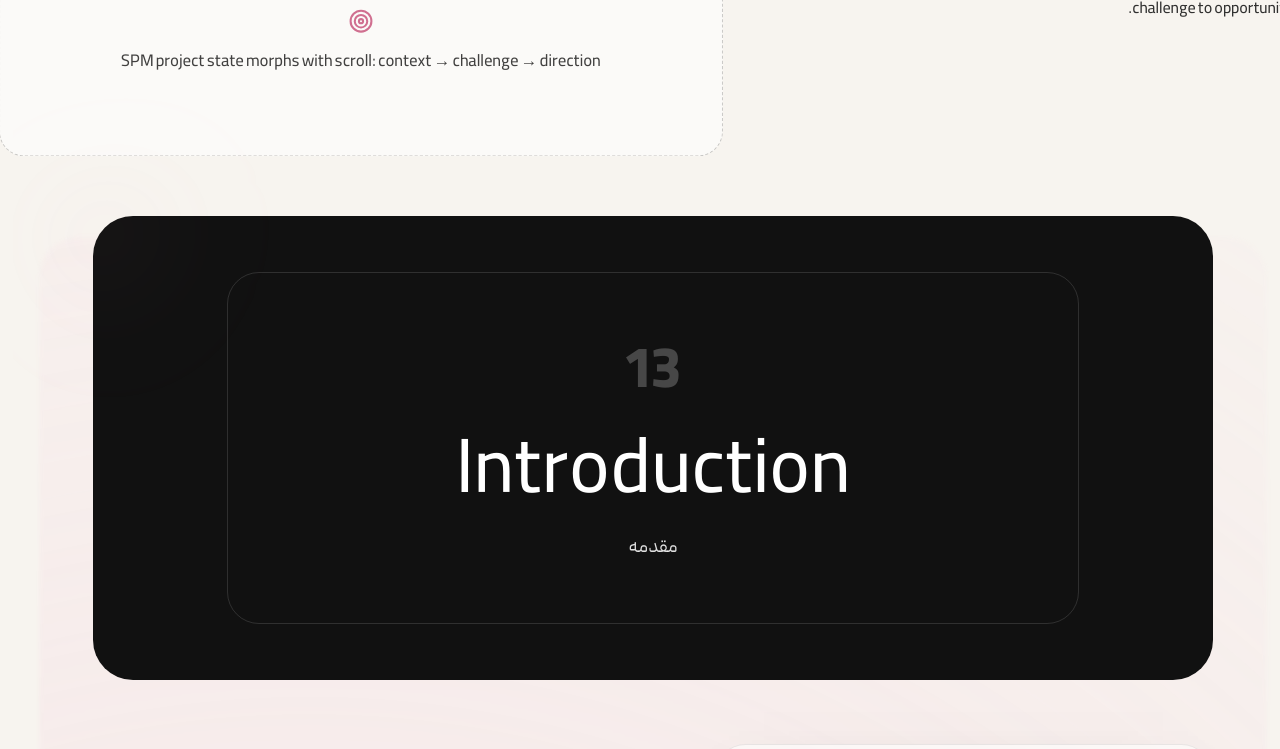
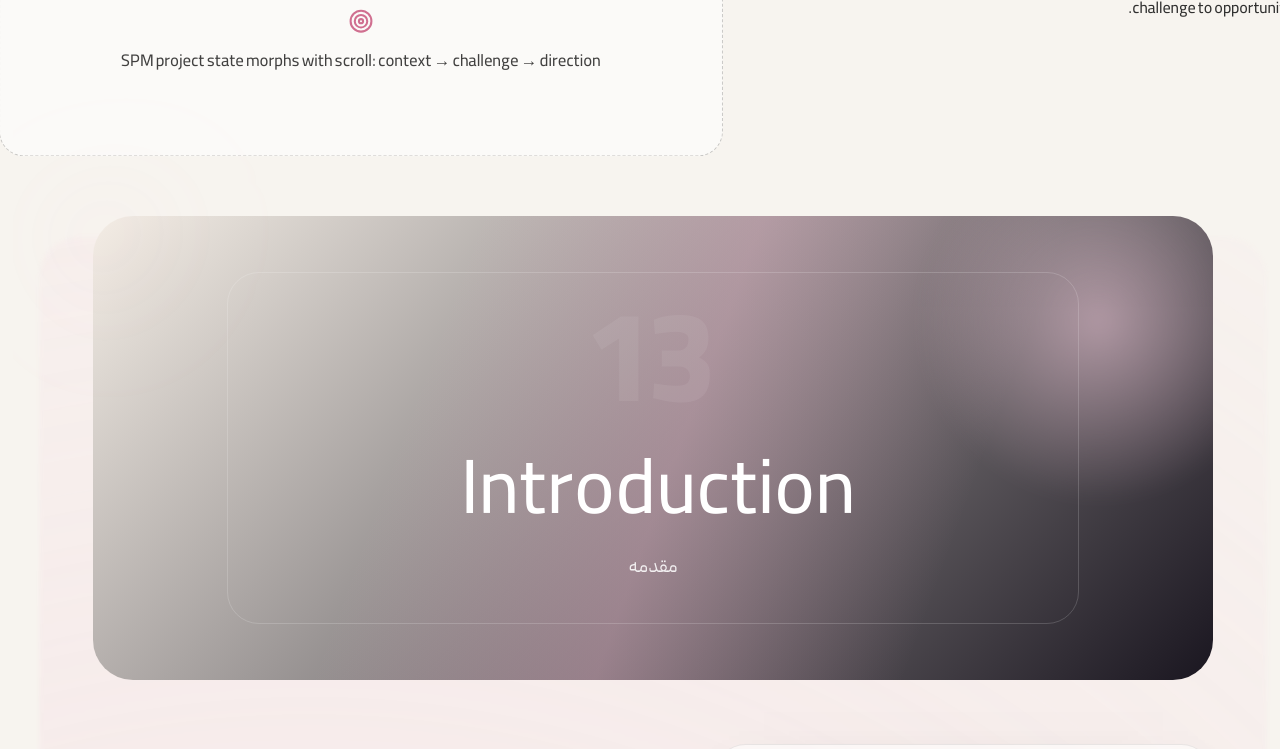
Before and after one commit to rosscreativeagency-web/proposal-mvp, a Next.js app: page / in a window 1280 px wide. Shown: the part 7060-7809 px from the top of the page. Built offline with nearby package versions, Linux system fonts and the light colour scheme.

Commit message:
Refactor chapter divider into animated component

```diff
--- a/src/app/globals.css
+++ b/src/app/globals.css
@@ -56,11 +56,15 @@ body { margin: 0; background: var(--background); color: var(--foreground); font-
 .media-float{width:150px;height:130px;background:#f6bccb;inset-inline-start:-40px;top:-30px}
 .media-mini{width:130px;height:120px;background:#cae0db;inset-inline-end:-30px;bottom:-40px;animation-delay:2.2s}
 
-.divider{min-height:58vh;width:var(--chapter-width,min(1200px,96vw));margin:4rem auto;display:grid;place-content:center;text-align:center;background:#111;color:#fff;border-radius:2.5rem;position:relative;overflow:hidden}
-.divider::before{content:"";position:absolute;inset:12%;border:1px solid #ffffff21;border-radius:2rem}
-.divider span{font-size:3.6rem;color:#ffffff3a;font-weight:800}
-.divider h2{font-size:clamp(2.2rem,6vw,5rem);margin:0}
-.divider p{font-size:1.2rem;color:#fffd}
+
+.divider{min-height:58vh;width:var(--chapter-width,min(1200px,96vw));margin:4rem auto;display:grid;place-content:center;text-align:center;color:#fff;border-radius:2.5rem;position:relative;overflow:hidden;isolation:isolate}
+.divider::before{content:"";position:absolute;inset:12%;border:1px solid #ffffff2b;border-radius:2rem;z-index:1}
+.divider-mask{position:absolute;inset:0;transform-origin:right;background:linear-gradient(110deg,transparent 0 30%,color-mix(in srgb,var(--divider-accent) 32%,transparent) 52%,transparent 76%);z-index:0}
+.divider-blob{position:absolute;width:34vw;height:34vw;max-width:360px;max-height:360px;right:-6%;top:-14%;border-radius:50%;background:radial-gradient(circle,color-mix(in srgb,var(--divider-accent) 62%,#fff) 0%,transparent 68%);filter:blur(8px);opacity:.55;z-index:0}
+.divider-counter{font-size:clamp(3rem,11vw,8rem);color:#ffffff42;font-weight:800;line-height:1;z-index:2}
+.divider h2{font-size:clamp(2.2rem,6vw,5rem);margin:0;z-index:2;perspective:700px}
+.divider-word{display:inline-block;transform-origin:50% 100%}
+.divider p{font-size:1.2rem;color:#fffd;z-index:2}
 
 @container chapter (max-width: 980px){
   .scene,.scene-1,.scene-3,.scene-5{grid-template-columns:1fr}
--- a/src/app/page.tsx
+++ b/src/app/page.tsx
@@ -4,6 +4,7 @@ import Lenis from "lenis";
 import { motion, useScroll, useSpring, useTransform } from "framer-motion";
 import { useEffect, useMemo } from "react";
 import { BlobField } from "@/components/BlobField";
+import { ChapterDivider } from "@/components/ChapterDivider";
 import {
   ArrowUpRight,
   CircleDot,
@@ -195,8 +196,8 @@ function getChapterClass(slide: Slide): string {
   return "chapter-closing";
 }
 
-function renderSlide(slide: Slide, idx: number) {
-  if (slide.kind === "divider") return <motion.section key={slide.id} className="divider" initial={{ opacity: 0 }} whileInView={{ opacity: 1 }}><span>{slide.id}</span><h2>{slide.title}</h2><p>{slide.subtitle}</p></motion.section>;
+function renderSlide(slide: Slide, idx: number, chapterClass: string) {
+  if (slide.kind === "divider") return <ChapterDivider key={slide.id} id={slide.id} title={slide.title} subtitle={slide.subtitle} chapterClass={chapterClass} />;
   if (slide.kind === "cover") return <section key={slide.id} className="cover mini"><p>{slide.kicker}</p><h1>{slide.title}</h1><h2>{slide.subtitle}</h2><div className="chapter-tag">{slide.placeholder}</div></section>;
   switch (getSlideLayout(slide)) {
     case "opening-hero":
@@ -263,7 +264,7 @@ function ProjectBriefChapter({ group, startIdx }: { group: ChapterGroup; startId
         </motion.div>
       </div>
       <div style={{ marginTop: 28 }}>
-        {group.slides.map((slide, i) => renderSlide(slide, startIdx + i))}
+        {group.slides.map((slide, i) => renderSlide(slide, startIdx + i, group.chapterClass))}
       </div>
     </section>
   );
@@ -288,7 +289,7 @@ function StrategyMapChapter({ group, startIdx }: { group: ChapterGroup; startIdx
           <motion.div style={{ opacity: stepThreeOpacity, y: stepThreeY }} className="bullet">Messaging</motion.div>
         </div>
       </div>
-      {group.slides.map((slide, i) => renderSlide(slide, startIdx + i))}
+      {group.slides.map((slide, i) => renderSlide(slide, startIdx + i, group.chapterClass))}
     </section>
   );
 }
@@ -312,7 +313,7 @@ function AwarenessOrbitChapter({ group, startIdx }: { group: ChapterGroup; start
           <Orbit className="icon" />
         </motion.div>
       </div>
-      {group.slides.map((slide, i) => renderSlide(slide, startIdx + i))}
+      {group.slides.map((slide, i) => renderSlide(slide, startIdx + i, group.chapterClass))}
     </section>
   );
 }
@@ -360,7 +361,7 @@ export default function Home() {
         if (group.chapterClass === 'chapter-intro') return <ProjectBriefChapter key={group.key} group={group} startIdx={group.offset} />;
         if (group.chapterClass === 'chapter-strategy') return <StrategyMapChapter key={group.key} group={group} startIdx={group.offset} />;
         if (group.chapterClass === 'chapter-awareness') return <AwarenessOrbitChapter key={group.key} group={group} startIdx={group.offset} />;
-        return <section key={group.key} className={`chapter ${group.chapterClass}`}><BlobField palette={getChapterBlobConfig(group.chapterClass).palette} density={getChapterBlobConfig(group.chapterClass).density} motionProfile={getChapterBlobConfig(group.chapterClass).motionProfile} zLayer={1} />{group.slides.map((slide, i) => renderSlide(slide, group.offset + i))}</section>;
+        return <section key={group.key} className={`chapter ${group.chapterClass}`}><BlobField palette={getChapterBlobConfig(group.chapterClass).palette} density={getChapterBlobConfig(group.chapterClass).density} motionProfile={getChapterBlobConfig(group.chapterClass).motionProfile} zLayer={1} />{group.slides.map((slide, i) => renderSlide(slide, group.offset + i, group.chapterClass))}</section>;
       })}
     </main>
   );
--- /dev/null
+++ b/src/components/ChapterDivider.tsx
@@ -0,0 +1,73 @@
+import type { CSSProperties } from "react";
+import { AnimatePresence, motion } from "framer-motion";
+
+type ChapterDividerProps = {
+  id: string;
+  title?: string;
+  subtitle?: string;
+  chapterClass: string;
+};
+
+const chapterToneMap: Record<string, { start: string; end: string; accent: string }> = {
+  "chapter-intro": { start: "#f4eee6", end: "#1a1620", accent: "#f0afca" },
+  "chapter-strategy": { start: "#eef5f2", end: "#121b1a", accent: "#9fd3c8" },
+  "chapter-awareness": { start: "#f8f0e3", end: "#171410", accent: "#f5c472" },
+  "chapter-positioning": { start: "#f1ecf8", end: "#1a1720", accent: "#ceb7ff" },
+  "chapter-advertising": { start: "#e8f1f5", end: "#111a21", accent: "#8ecde1" },
+  "chapter-sell": { start: "#f8efe5", end: "#1d1812", accent: "#f5b58a" },
+  "chapter-closing": { start: "#ececec", end: "#101010", accent: "#9ea4b4" },
+};
+
+function splitWords(text: string) {
+  return text.split(/\s+/).filter(Boolean);
+}
+
+export function ChapterDivider({ id, title = "", subtitle = "", chapterClass }: ChapterDividerProps) {
+  const tone = chapterToneMap[chapterClass] ?? chapterToneMap["chapter-intro"];
+  return (
+    <AnimatePresence mode="wait">
+      <motion.section
+        className="divider"
+        initial="exit"
+        whileInView="enter"
+        exit="exit"
+        viewport={{ margin: "-18% 0px -18% 0px", amount: 0.45 }}
+        variants={{
+          enter: { opacity: 1, y: 0, filter: "blur(0px)" },
+          exit: { opacity: 0, y: 45, filter: "blur(6px)" },
+        }}
+        transition={{ duration: 0.7, ease: [0.22, 1, 0.36, 1] }}
+        style={{
+          background: `linear-gradient(135deg, ${tone.start} 0%, ${tone.end} 100%)`,
+          "--divider-accent": tone.accent,
+        } as CSSProperties}
+      >
+        <motion.div className="divider-mask" initial={{ scaleX: 0 }} whileInView={{ scaleX: 1 }} viewport={{ once: false, amount: 0.45 }} transition={{ duration: 0.85, ease: [0.19, 1, 0.22, 1] }} />
+        <motion.div className="divider-blob" initial={{ x: -80, y: 35, scale: 0.88 }} whileInView={{ x: 0, y: -10, scale: 1.05 }} transition={{ duration: 1.4, repeat: Infinity, repeatType: "reverse", ease: "easeInOut" }} />
+
+        <motion.span className="divider-counter" initial={{ opacity: 0, y: 24 }} whileInView={{ opacity: 0.26, y: 0 }} transition={{ duration: 0.55 }}>
+          <motion.span initial={{ opacity: 0 }} whileInView={{ opacity: 1 }} transition={{ duration: 0.45 }}>
+            {id}
+          </motion.span>
+        </motion.span>
+
+        <h2 aria-label={title}>
+          {splitWords(title).map((word, index) => (
+            <motion.span
+              key={`${word}-${index}`}
+              className="divider-word"
+              initial={{ opacity: 0, y: 30, rotateX: 22 }}
+              whileInView={{ opacity: 1, y: 0, rotateX: 0 }}
+              transition={{ duration: 0.55, delay: index * 0.05, ease: [0.22, 1, 0.36, 1] }}
+            >
+              {word}&nbsp;
+            </motion.span>
+          ))}
+        </h2>
+        <motion.p initial={{ opacity: 0, y: 24 }} whileInView={{ opacity: 1, y: 0 }} transition={{ duration: 0.55, delay: 0.25 }}>
+          {subtitle}
+        </motion.p>
+      </motion.section>
+    </AnimatePresence>
+  );
+}
```
